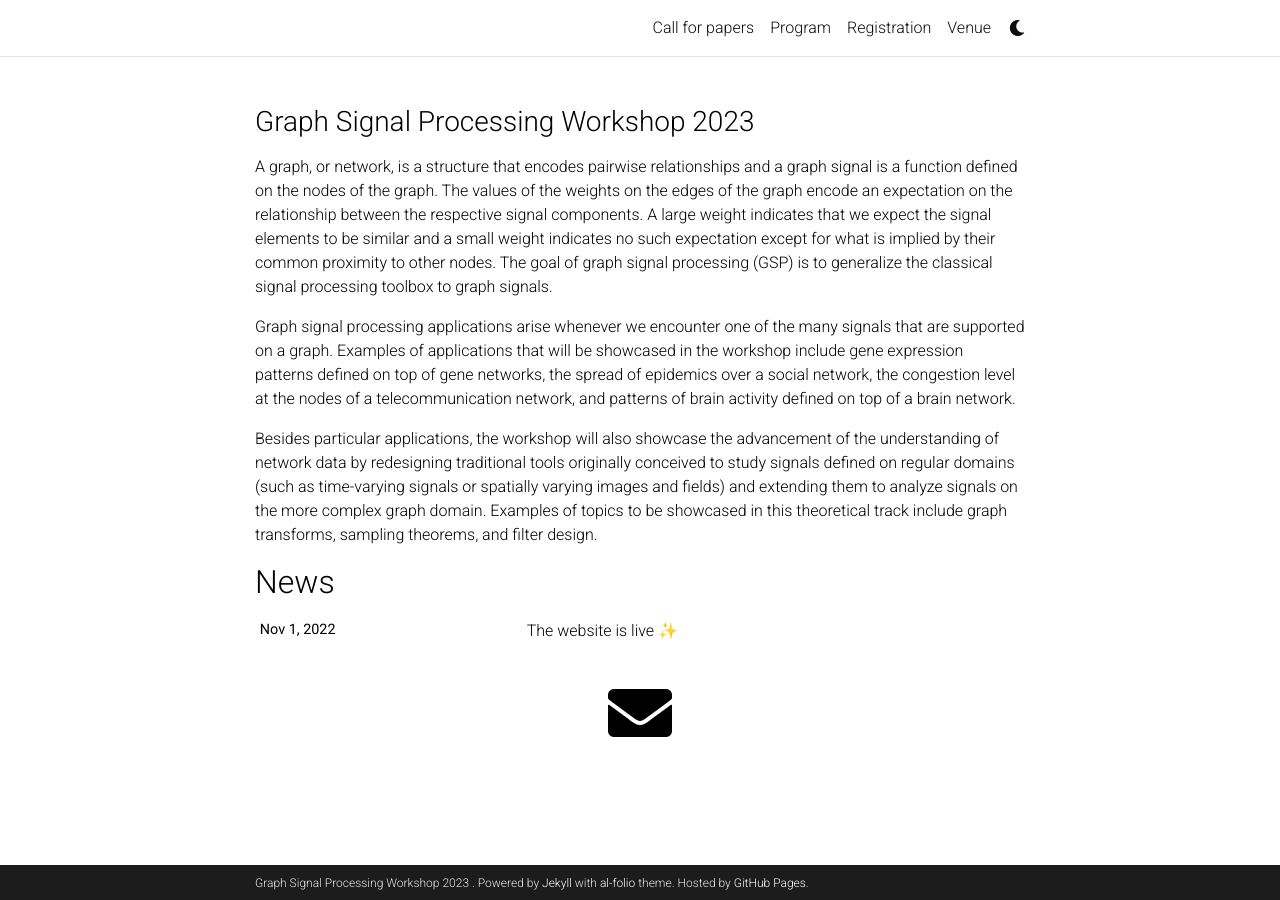
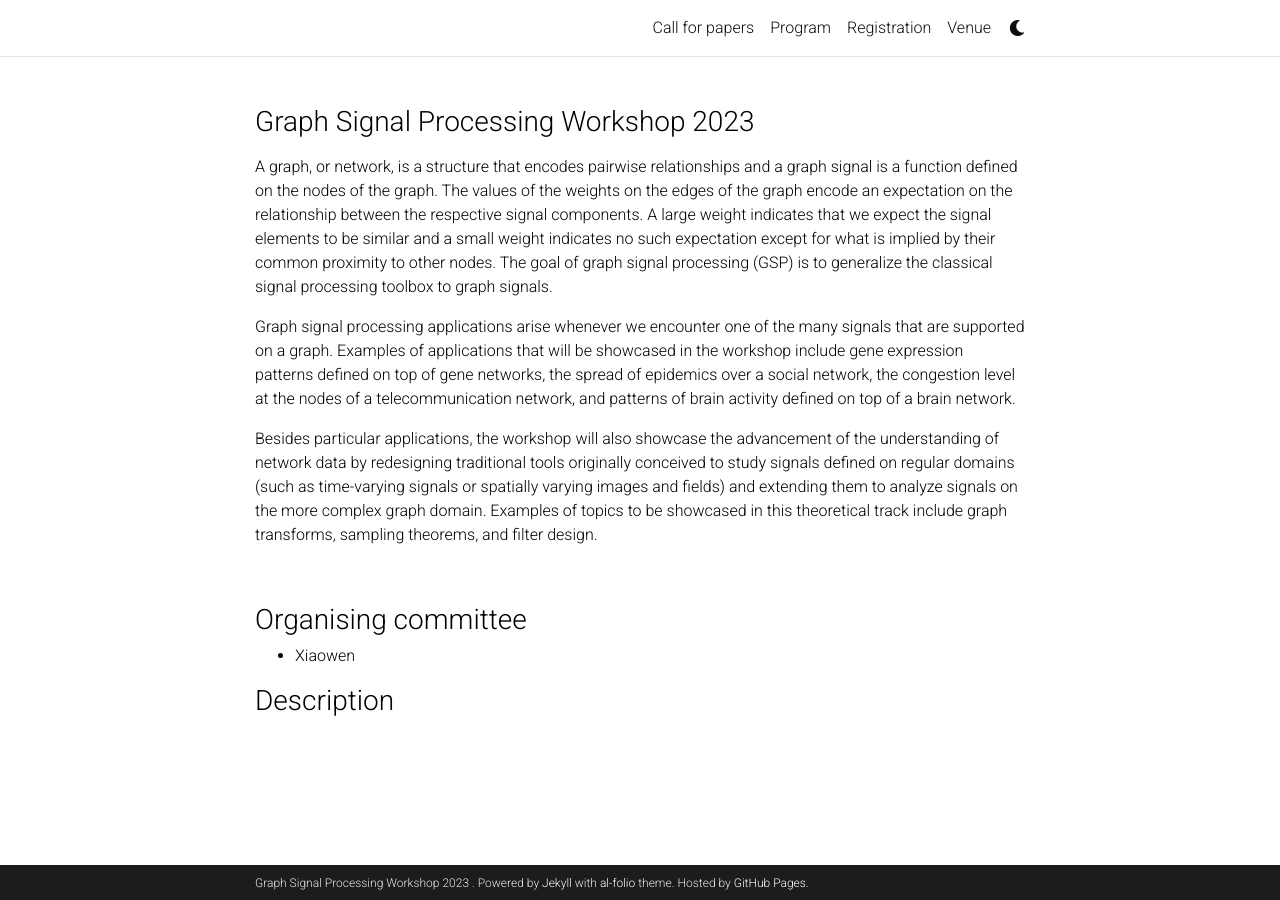
Before and after one commit to shreyasvinaya/gspworkshop2025.github.io, a Jekyll site: the page built from _pages/about.md, in a window 1280 px wide. Built offline with Jekyll 4.4.1, drawn with Linux system fonts in a browser that asks for light colours; emoji names are drawn with the system emoji font; comment, search, counter and statistics services are not loaded; a style sheet for code colours, icons or effects is not loaded.

Commit message:
Change about

```diff
--- a/_pages/about.md
+++ b/_pages/about.md
@@ -4,9 +4,9 @@ title:
 permalink: /
 #subtitle: <a href='#'>GSP'23</a>. Address. gspworkshop2023@gmail.com. Moto. Etc.
 
-news: true  # includes a list of news items
+news: false  # includes a list of news items
 selected_papers: false # includes a list of papers marked as "selected={true}"
-social: true  # includes social icons at the bottom of the page
+social: false  # includes social icons at the bottom of the page
 ---
 
 A graph, or network, is a structure that encodes pairwise relationships and a graph signal is a function defined on the nodes of the graph. The values of the weights on the edges of the graph encode an expectation on the relationship between the respective signal components. A large weight indicates that we expect the signal elements to be similar and a small weight indicates no such expectation except for what is implied by their common proximity to other nodes. The goal of graph signal processing (GSP) is to generalize the classical signal processing toolbox to graph signals.
@@ -14,3 +14,11 @@ A graph, or network, is a structure that encodes pairwise relationships and a gr
 Graph signal processing applications arise whenever we encounter one of the many signals that are supported on a graph. Examples of applications that will be showcased in the workshop include gene expression patterns defined on top of gene networks, the spread of epidemics over a social network, the congestion level at the nodes of a telecommunication network, and patterns of brain activity defined on top of a brain network.
 
 Besides particular applications, the workshop will also showcase the advancement of the understanding of network data by redesigning traditional tools originally conceived to study signals defined on regular domains (such as time-varying signals or spatially varying images and fields) and extending them to analyze signals on the more complex graph domain. Examples of topics to be showcased in this theoretical track include graph transforms, sampling theorems, and filter design.
+
+<br />
+
+### Organising committee
++ Xiaowen
+<br />
+
+### Description
```
